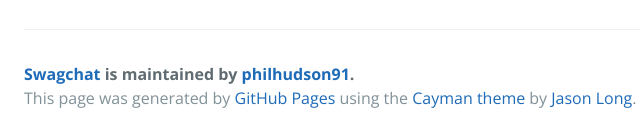
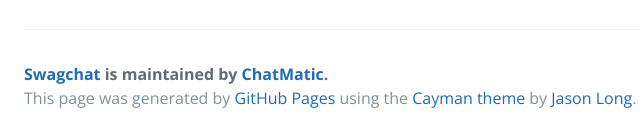
Before and after one commit to ChatMatic/ChatMaticClient, a plain HTML site: page index.html in a window 1280 px wide. Shown: the part 1264-1403 px from the top of the page, 200-840 px from the left. Drawn offline with nearby package versions, Linux system fonts and the light colour scheme.

Commit message:
Create gh-pages branch via GitHub

```diff
--- a/index.html
+++ b/index.html
@@ -2,7 +2,7 @@
 <html lang="en-us">
   <head>
     <meta charset="UTF-8">
-    <title>Swagchat by philhudson91</title>
+    <title>Swagchat by ChatMatic</title>
     <meta name="viewport" content="width=device-width, initial-scale=1">
     <link rel="stylesheet" type="text/css" href="stylesheets/normalize.css" media="screen">
     <link href='https://fonts.googleapis.com/css?family=Open+Sans:400,700' rel='stylesheet' type='text/css'>
@@ -13,9 +13,9 @@
     <section class="page-header">
       <h1 class="project-name">Swagchat</h1>
       <h2 class="project-tagline">Platform agnostic chat application</h2>
-      <a href="https://github.com/philhudson91/SwagChat" class="btn">View on GitHub</a>
-      <a href="https://github.com/philhudson91/SwagChat/zipball/master" class="btn">Download .zip</a>
-      <a href="https://github.com/philhudson91/SwagChat/tarball/master" class="btn">Download .tar.gz</a>
+      <a href="https://github.com/ChatMatic/ChatMatic" class="btn">View on GitHub</a>
+      <a href="https://github.com/ChatMatic/ChatMatic/zipball/master" class="btn">Download .zip</a>
+      <a href="https://github.com/ChatMatic/ChatMatic/tarball/master" class="btn">Download .tar.gz</a>
     </section>
 
     <section class="main-content">
@@ -45,7 +45,7 @@
 <p>Having trouble with Pages? Check out our <a href="https://help.github.com/pages">documentation</a> or <a href="https://github.com/contact">contact support</a> and we’ll help you sort it out.</p>
 
       <footer class="site-footer">
-        <span class="site-footer-owner"><a href="https://github.com/philhudson91/SwagChat">Swagchat</a> is maintained by <a href="https://github.com/philhudson91">philhudson91</a>.</span>
+        <span class="site-footer-owner"><a href="https://github.com/ChatMatic/ChatMatic">Swagchat</a> is maintained by <a href="https://github.com/ChatMatic">ChatMatic</a>.</span>
 
         <span class="site-footer-credits">This page was generated by <a href="https://pages.github.com">GitHub Pages</a> using the <a href="https://github.com/jasonlong/cayman-theme">Cayman theme</a> by <a href="https://twitter.com/jasonlong">Jason Long</a>.</span>
       </footer>
```
